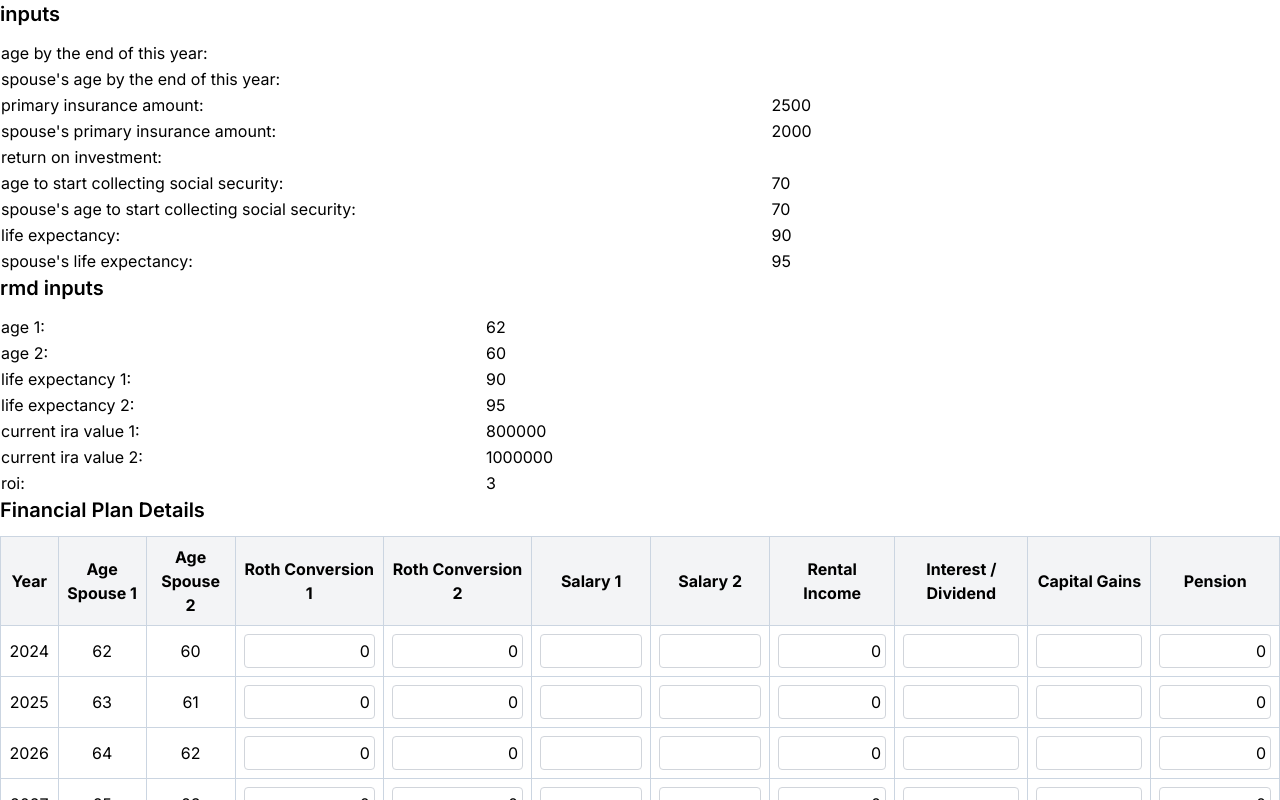
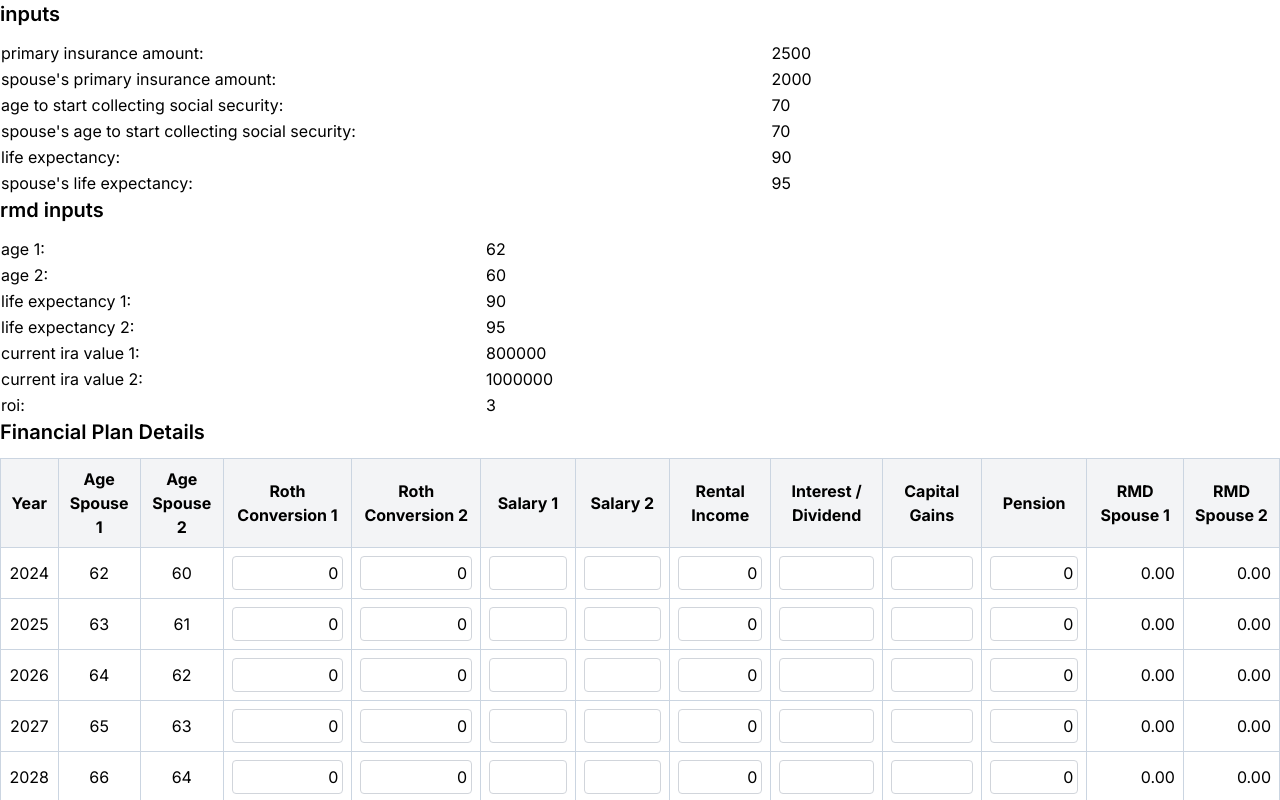
Before and after one commit to megyang/retirement-site, a Next.js app: page /roth in a window 1280 px wide. Shown: the top 800 px of the page. Built offline with nearby package versions, Linux system fonts and the light colour scheme.

Commit message:
rmd columns added to editable table

```diff
--- a/src/app/roth/RothInputs.js
+++ b/src/app/roth/RothInputs.js
@@ -21,27 +21,6 @@ const RothInputs = ({ inputs, onInputChange, inputs1, onInputChange1 }) => {
             <table className="table-auto w-full">
                 <tbody>
                 <tr>
-                    <td>age by the end of this year:</td>
-                    <td>
-                        <input
-                            type="number"
-                            name="husbandAge"
-                            value={inputs.husbandAge}
-                            onChange={handleChange}
-                        />
-                    </td>
-                </tr>
-                <tr>
-                    <td>spouse&apos;s age by the end of this year:</td>
-                    <td>
-                        <input
-                            type="number"
-                            name="wifeAge"
-                            value={inputs.wifeAge}
-                            onChange={handleChange}                        />
-                    </td>
-                </tr>
-                <tr>
                     <td>primary insurance amount:</td>
                     <td>
                         <input
@@ -58,16 +37,6 @@ const RothInputs = ({ inputs, onInputChange, inputs1, onInputChange1 }) => {
                             type="number"
                             name="wPIA"
                             value={inputs.wPIA}
-                            onChange={handleChange}                        />
-                    </td>
-                </tr>
-                <tr>
-                    <td>return on investment:</td>
-                    <td>
-                        <input
-                            type="number"
-                            name="roi"
-                            value={inputs.roi}
                             onChange={handleChange}                        />
                     </td>
                 </tr>
--- a/src/app/roth/RothOutputs.js
+++ b/src/app/roth/RothOutputs.js
@@ -3,10 +3,10 @@ import React, { useEffect, useState } from 'react';
 import Decimal from 'decimal.js';
 
 const RothOutputs = ({ inputs, inputs1 }) => {
-    //SS calculator
-    const { hLE, wLE, hPIA, wPIA, hSS, wSS } = inputs;
-    const [ssBenefits, setSsBenefits] = useState({});
-
+    const findRmdByYear = (details, year) => {
+        const detail = details.find((detail) => detail.year === year);
+        return detail ? detail.rmd : "0.00"; // Default to "0.00" if no detail found for that year
+    };
     //RMD calculations
     const { age1, age2, le1, le2, ira1, ira2, roi } = inputs1;
 
@@ -78,7 +78,6 @@ const RothOutputs = ({ inputs, inputs1 }) => {
     };
 
     useEffect(() => {
-        //rmd
         const calculateIraDetails = (startingAge, lifeExpectancy, currentIraValue) => {
             let year = new Date().getFullYear();
             let age = startingAge;
@@ -126,7 +125,7 @@ const RothOutputs = ({ inputs, inputs1 }) => {
             inheritedIRAHusband,
             inheritedIRAWife
         });
-//ss benefit
+
 
     }, [age1, age2, le1, le2, ira1, ira2, roi]); // Recalculate when inputs change
 // RMD CALCULATIONS END ----------------
@@ -210,6 +209,9 @@ const RothOutputs = ({ inputs, inputs1 }) => {
                     <th className="p-2 border border-slate-300">Interest / Dividend</th>
                     <th className="p-2 border border-slate-300">Capital Gains</th>
                     <th className="p-2 border border-slate-300">Pension</th>
+                    <th className="p-2 border border-slate-300">RMD Spouse 1</th>
+                    <th className="p-2 border border-slate-300">RMD Spouse 2</th>
+
                 </tr>
                 </thead>
                 <tbody>
@@ -226,6 +228,9 @@ const RothOutputs = ({ inputs, inputs1 }) => {
                         <td className="p-2 border border-slate-300">{renderEditableFieldInput(year, 'interest')}</td>
                         <td className="p-2 border border-slate-300">{renderEditableFieldInput(year, 'capitalGains')}</td>
                         <td className="p-2 border border-slate-300">{renderEditableFieldInput(year, 'pension')}</td>
+                        <td className="p-2 border border-slate-300 text-right">{findRmdByYear(iraDetails.spouse1, parseInt(year))}</td>
+                        <td className="p-2 border border-slate-300 text-right">{findRmdByYear(iraDetails.spouse2, parseInt(year))}</td>
+
                     </tr>
                 ))}
                 </tbody>
```
